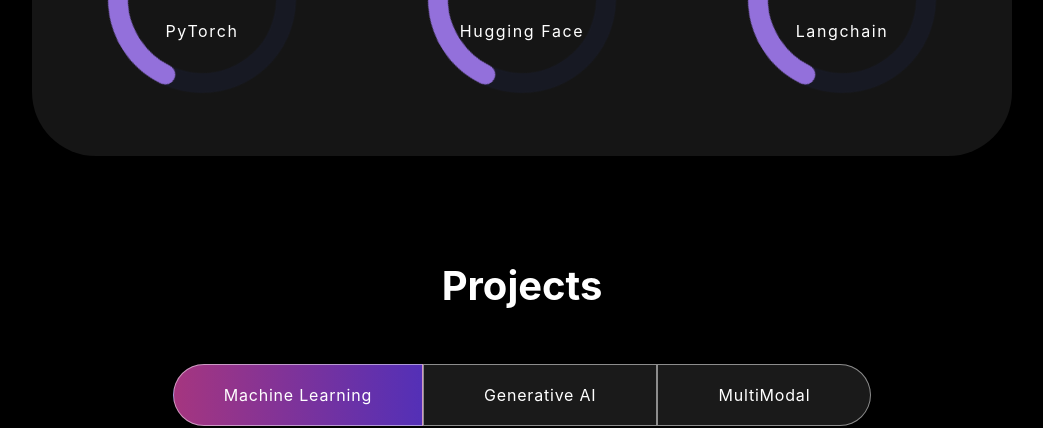
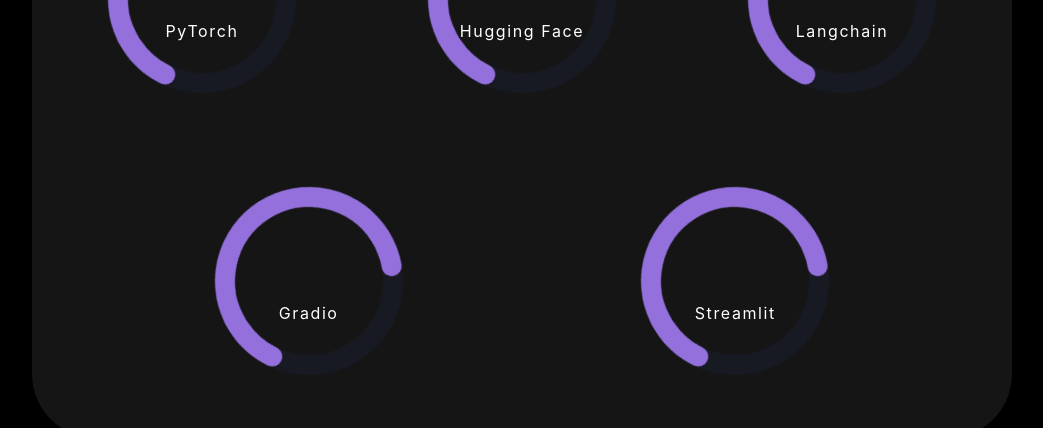
Before and after one commit to sanskarmodi8/sanskarmodi8.github.io, a React (Create React App) app: page / in a window 1280 px wide. Shown: the part 2200-2628 px from the top of the page, without its empty margins (118-1161 px from the left). Built offline with nearby package versions, Linux system fonts and the light colour scheme.

Commit message:
added gradio and streamlit skills which i am currently learning

```diff
--- a/src/components/Home.jsx
+++ b/src/components/Home.jsx
@@ -43,6 +43,8 @@
     { name: 'PyTorch', value: '', bool: true },
     { name: 'Hugging Face', value: '', bool: true },
     { name: 'Langchain', value: '', bool: true },
+    { name: 'Gradio' , value: '' , bool: true},
+    { name: 'Streamlit' , value: '' , bool: true},
   ];
   const tab1_projects = [
     {
```
